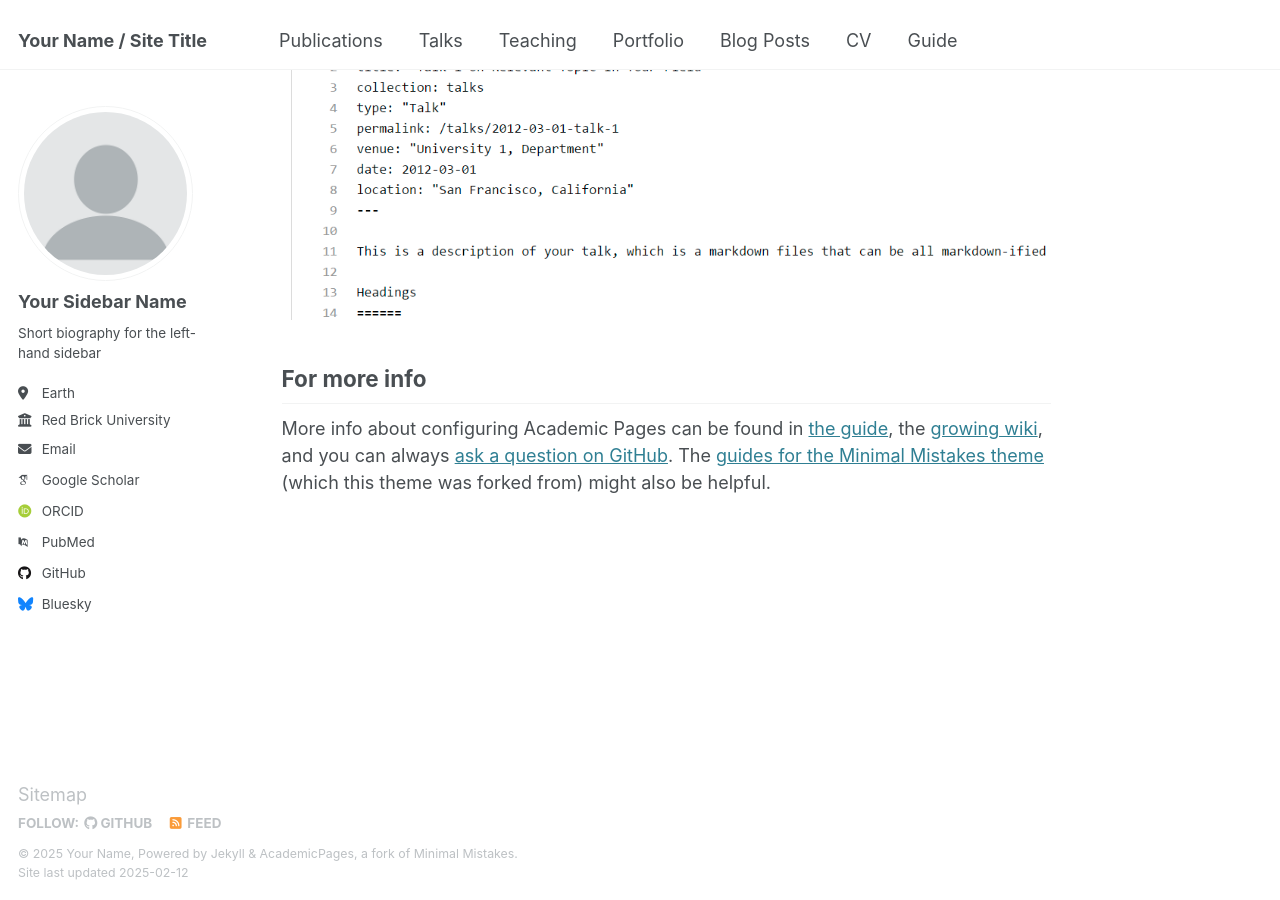
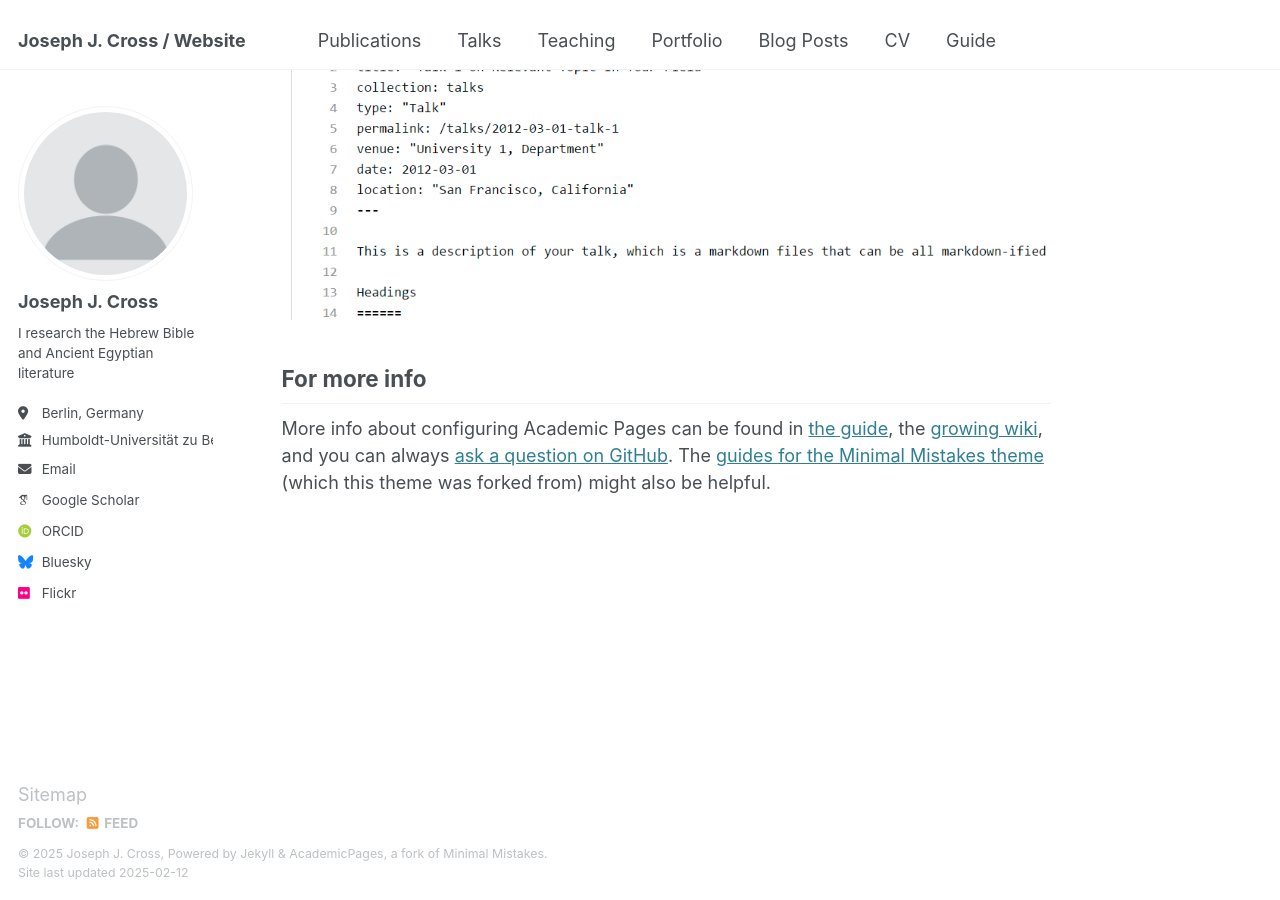
Before and after one commit to josephjcross/josephjcross.github.io, a Jekyll site: the page built from _pages/about.md, in a window 1280 px wide and 900 px high, scrolled down 2642 px. Built offline with Jekyll 4.4.1, drawn with Linux system fonts in a browser that asks for light colours; some web fonts are replaced.

Commit message:
Update _config.yml

```diff
--- a/_config.yml
+++ b/_config.yml
@@ -9,11 +9,11 @@
 # Basic Site Settings
 locale                   : "en-US"
 site_theme               : "default"
-title                    : "Your Name / Site Title"
+title                    : "Joseph J. Cross / Website"
 title_separator          : "-"
-name                     : &name "Your Name"
-description              : &description "personal description"
-url                      : https://academicpages.github.io # the base hostname & protocol for your site e.g. "https://[your GitHub username].github.io"
+name                     : &name "Joseph J. Cross"
+description              : &description "Website"
+url                      : https://josephjcross.github.io # the base hostname & protocol for your site e.g. "https://[your GitHub username].github.io"
 baseurl                  : "" # the subpath of your site, e.g. "/blog"
 repository               : "academicpages/academicpages.github.io"
 
@@ -23,36 +23,34 @@ repository               : "academicpages/academicpages.github.io"
 author:
   # Biographic information
   avatar           : "profile.png"
-  name             : "Your Sidebar Name"
-  pronouns         : # example: "she/her"
-  bio              : "Short biography for the left-hand sidebar"
-  location         : "Earth"
-  employer         : "Red Brick University"
+  name             : "Joseph J. Cross"
+  pronouns         : # example: "he/his"
+  bio              : "I research the Hebrew Bible and Ancient Egyptian literature"
+  location         : "Berlin, Germany"
+  employer         : "Humboldt-Universität zu Berlin"
   uri              : # URL
-  email            : "none@example.org"
+  email            : "joseph.cross@hu-berlin.de"
 
   # Academic websites
-  arxiv            : # URL - Update with the correct link to your profile
-  googlescholar    : "https://scholar.google.com/citations?user=PS_CX0AAAAAJ"
-  impactstory      : # URL
-  orcid            : "http://orcid.org/yourorcidurl"
+  googlescholar    : "https://scholar.google.com/citations?user=uc7yCuAAAAAJ&hl=en"
+  orcid            : "https://orcid.org/0000-0002-3514-9732"
+  hcommons         : "https://hcommons.org/members/jjcross/"
+  academia.edu     : "https://hu-berlin.academia.edu/JosephCross"
   semantic         : # URL
-  pubmed           : "https://www.ncbi.nlm.nih.gov/pubmed/?term=john+snow"
   researchgate     : # URL
-  scopus           : # URL
 
   # Repositories and software development
   bitbucket        : # Username - Update with your username on the site
   codepen          : # Username
   dribbble         : # Username
-  github           : "academicpages"
+  github           : # Username
   kaggle           : # Username
   stackoverflow    : # User number or user number and name (i.e., use "1" or "1/jeff-atwood")
 
   # Social media
-  bluesky          : "bsky.app" # Replace this with you Bluesky username
+  bluesky          : "jjjjjjjjjjcross.bsky.social" # Replace this with you Bluesky username
   facebook         : # Username
-  flickr           : # Username
+  flickr           : crossjj
   foursquare       : # Username
   goodreads        : # Username
   google_plus      : # Username
```
